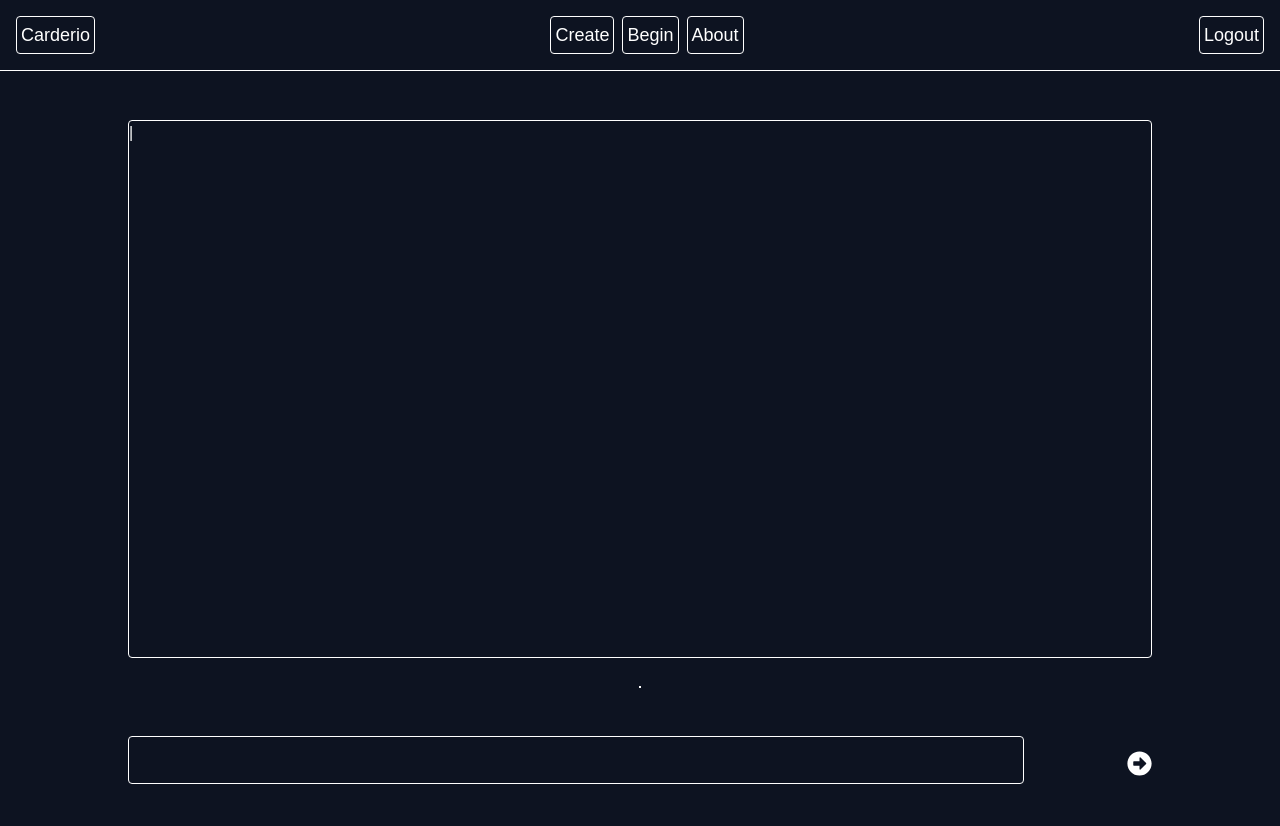
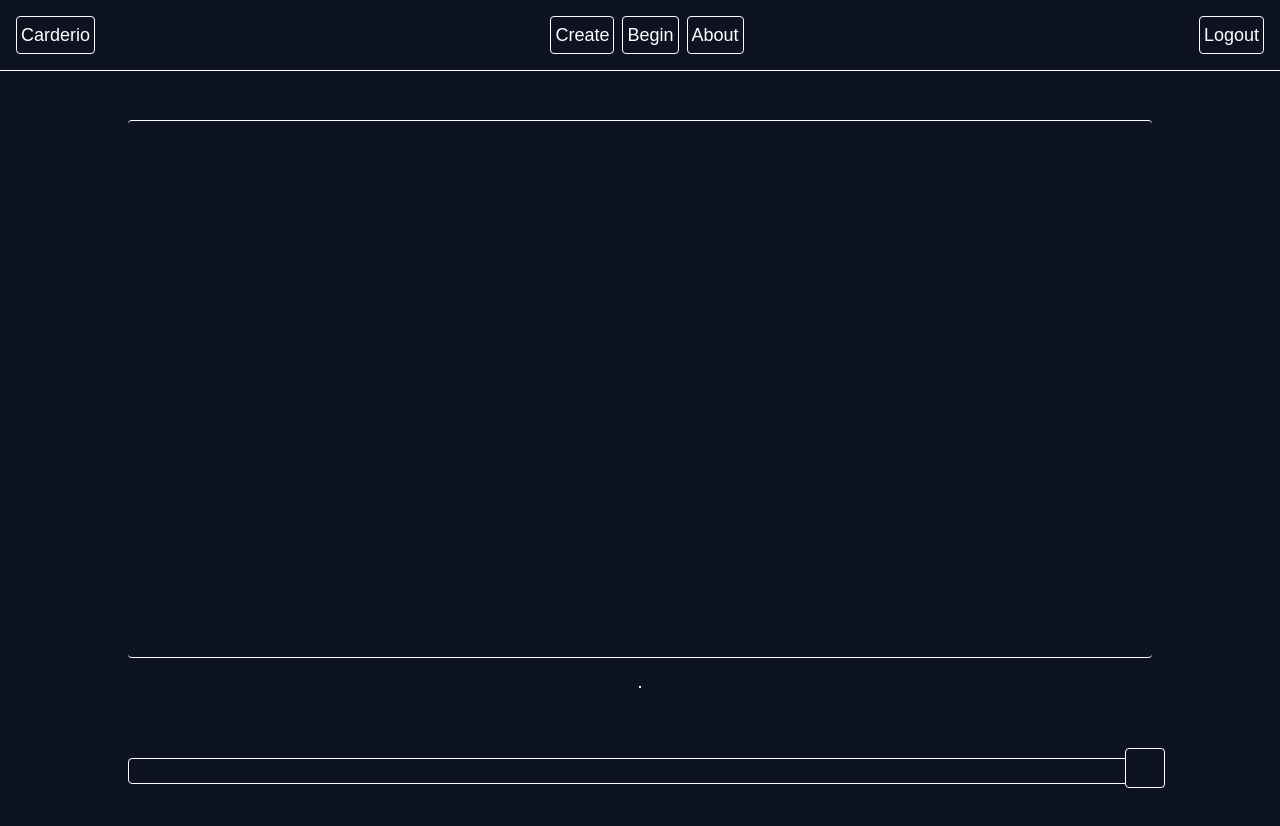
Before and after one commit to chartouis/Carderio-Web, a React (Vite) app: page /create/generate in a window 1280 px wide. Shown: the top 826 px of the page. Built offline with nearby package versions, Linux system fonts and the light colour scheme; a web font is replaced by a local one.

Commit message:
ai card generation

```diff
--- /dev/null
+++ b/src/components/CardListPart.tsx
@@ -0,0 +1,38 @@
+import axios from "axios";
+import { API_URL, getHeaders } from "../config";
+
+interface props {
+  front?: string;
+  back?: string;
+}
+
+export default function CardListPart({ front, back }: props) {
+  const create = () => {
+    axios
+      .post(
+        API_URL + "/cards",
+        { front: front, back: back },
+        { headers: getHeaders() }
+      )
+      .then((response) => {
+        console.log(response.data);
+      });
+  };
+
+  return (
+    <div className="flex flex-col border border-gray-700 rounded text-balance text-white justify-between overflow-hidden gap-0">
+      <div className="hover:bg-green-400 relative group" onClick={create}>
+        {/* <span className="absolute left-10 -translate-x-1/2 top-1/2 mt-2 w-max bg-black text-white text-sm p-2 rounded opacity-0 group-hover:opacity-100 transition-opacity z-50">
+          Save
+        </span> */}
+        <span className="">Front : {front}</span>
+      </div>
+      <div className="hover:bg-red-400 relative group">
+        {/* <span className="absolute left-10 -translate-x-1/2 bottom-1/2 mt-2 w-max bg-black text-white text-sm p-2 rounded opacity-0 group-hover:opacity-100 transition-opacity z-50">
+          Delete
+        </span> */}
+        <span className="">Back : {back}</span>
+      </div>
+    </div>
+  );
+}
--- a/src/components/CardPlace.tsx
+++ b/src/components/CardPlace.tsx
@@ -171,7 +171,7 @@ export default function Card() {
         </DndContext>
       </div>
       <br />
-      <div className="absolute bottom-7 left-1/2 right-1/2 z-10">
+      <div className="absolute bottom-10 left-1/2 right-1/2 z-10">
         <div className="flex gap-4 justify-center">
           <div onClick={showCard}>
             <DeleteBtn id={cardData.id} update={showCard} />
--- a/src/components/Generate.tsx
+++ b/src/components/Generate.tsx
@@ -1,7 +1,7 @@
 import axios from "axios";
-import { FaArrowAltCircleRight } from "react-icons/fa";
 import { API_URL, getHeaders } from "../config";
 import { useState } from "react";
+import CardListPart from "./CardListPart";
 
 export default function Generate() {
   const [prompt, setPrompt] = useState({
@@ -10,9 +10,9 @@ export default function Generate() {
 
   const [cards, setCards] = useState<
     Array<{ front?: string; back?: string; id?: bigint }>
-  >([{ front: "", back: "" }]);
+  >([]);
 
-  const handleChange = (e: React.ChangeEvent<HTMLInputElement>) => {
+  const handleChange = (e: React.ChangeEvent<HTMLTextAreaElement>) => {
     const { name, value } = e.target;
     setPrompt((prev) => ({
       ...prev,
@@ -20,38 +20,68 @@ export default function Generate() {
     }));
   };
 
-  const onGenerate = async () => {
-    await axios
+  const onGenerate = () => {
+    axios
       .post(API_URL + "/cards/m/ai", prompt, { headers: getHeaders() })
       .then((response) => {
-        setPrompt({context:""})
-        console.log(response.data);
-        if (response.status === 200) {
-          setCards(response.data);
+        console.log("Response data:", response.data);
+        if (response.data) {
+          const newCards = response.data.map(
+            (item: { id: any }, index: number) => ({
+              ...item,
+              id: item.id ?? BigInt(index + 1),
+            })
+          );
+          setCards(newCards);
+          setPrompt({ context: "" });
         }
+      })
+      .catch((error) => {
+        console.error("Error generating cards:", error);
+        // Optionally, add more error handling here, like showing a user message
       });
   };
 
+  //   useEffect(() => {
+  //     setCards(addID)
+  //     console.log(cards);
+  //   }, []);
+
+  const handleDelete = (itemToDelete?: bigint) => {
+    console.log(itemToDelete);
+    console.log(cards);
+
+    setCards(cards.filter((card) => card.id !== itemToDelete));
+  };
+
   return (
-    <div className="flex flex-col min-h-screen text-white justify-center items-center gap-7 p-10 pb-48">
-      <div className="w-[80vw] border border-white rounded flex-grow">
+    <div className="flex flex-col min-h-screen text-white justify-center items-center gap-7 p-10 pb-48 overflow-hidden">
+      <div className="w-[80vw] border-b border-t border-b-white rounded flex-grow max-h-[70vh] overflow-auto gap-5">
         {cards?.map((card) => (
-          <div>
-            <span>{card.front}</span>
-            <span> | {card.back}</span>
+          <div
+            className="mt-2"
+            key={card.id}
+            onClick={() => handleDelete(card.id)}
+          >
+            <CardListPart front={card.front} back={card.back} />
           </div>
         ))}
       </div>
 
-      <div className="border border-white">
-        <input
-          className="absolute left-[10vw] bottom-4 w-[70vw] h-12 border border-white rounded bg-[#0D1321] z-10"
+      <div className="border border-white ">
+        <textarea
+          className="absolute left-[10vw] bottom-4 bg-[#0D1321] w-[80vw] max-h-40 border border-white rounded z-10 field-sizing-content"
           onChange={handleChange}
           value={prompt.context}
           name="context"
+          maxLength={2000}
         />
-        <button className="absolute bottom-6 right-[10vw]" onClick={onGenerate}>
-          <FaArrowAltCircleRight size={25}></FaArrowAltCircleRight>
+
+        <button
+          className="absolute bottom-3 right-[9vw] z-10 "
+          onClick={onGenerate}
+        >
+          <div className="border border-white rounded hover:bg-gray-500 min-w-10 min-h-10 bg-[#0D1321]"></div>
         </button>
       </div>
     </div>
--- a/src/index.css
+++ b/src/index.css
@@ -13,4 +13,5 @@
 
 body {
   font-family: "Rogan", sans-serif;
+  overflow: hidden;
 }
--- a/src/main.tsx
+++ b/src/main.tsx
@@ -52,7 +52,7 @@ const router = createBrowserRouter([
   {
     path: "/learn",
     element: (
-      <div className="bg-[#0D1321] min-h-screen min-w-screen">
+      <div className="bg-[#0D1321] h-screen w-screen overflow-hidden">
         <AppNavbar />
         <div className="pt-20">
           <Card />
@@ -63,7 +63,7 @@ const router = createBrowserRouter([
   {
     path: "/create/generate",
     element: (
-      <div className="bg-[#0D1321] min-h-screen">
+      <div className="bg-[#0D1321] min-h-screen ">
         <AppNavbar />
         <div className="pt-20">
           <Generate />
```
